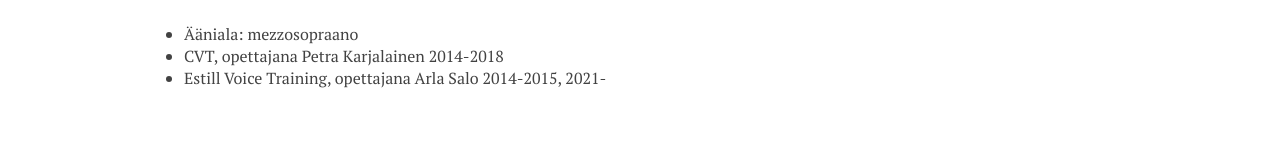
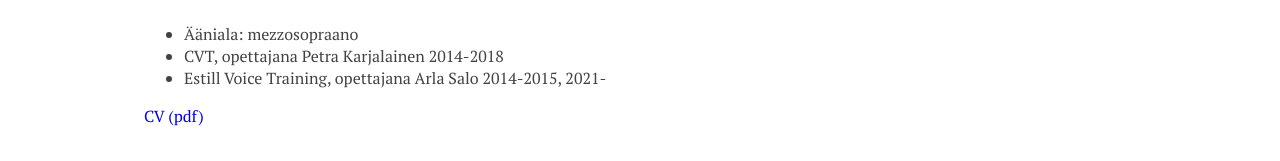
Before and after one commit to AnneTarvus/annetarvus.github.io, a Jekyll site: the page built from cv.md, in a window 1280 px wide. Shown: the part 2177-2338 px from the top of the page. Built offline with Jekyll 4.4.1, drawn with Linux system fonts in a browser that asks for light colours.

Commit message:
Add CV and a link for downloading it

```diff
--- a/_layouts/content.html
+++ b/_layouts/content.html
@@ -13,3 +13,6 @@ layout: default
 <div>
     {{content}}
 </div>
+{% if page.cv %}
+    <a href="/assets/pdf/CV_Anne_Tarvus.pdf">CV (pdf)</a>
+{% endif %}
```
Also changed, not shown: cv.md (+1 -0 lines), 1 other file.
